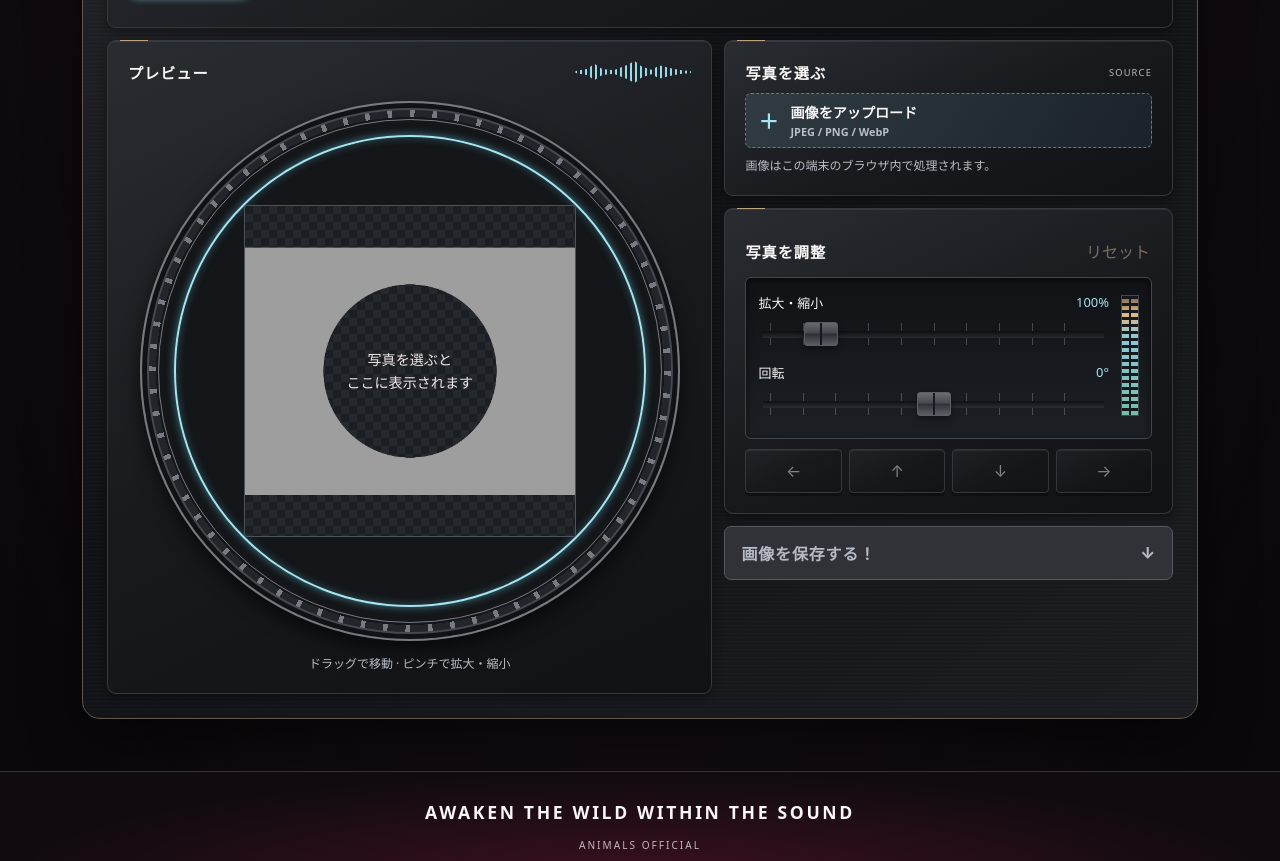
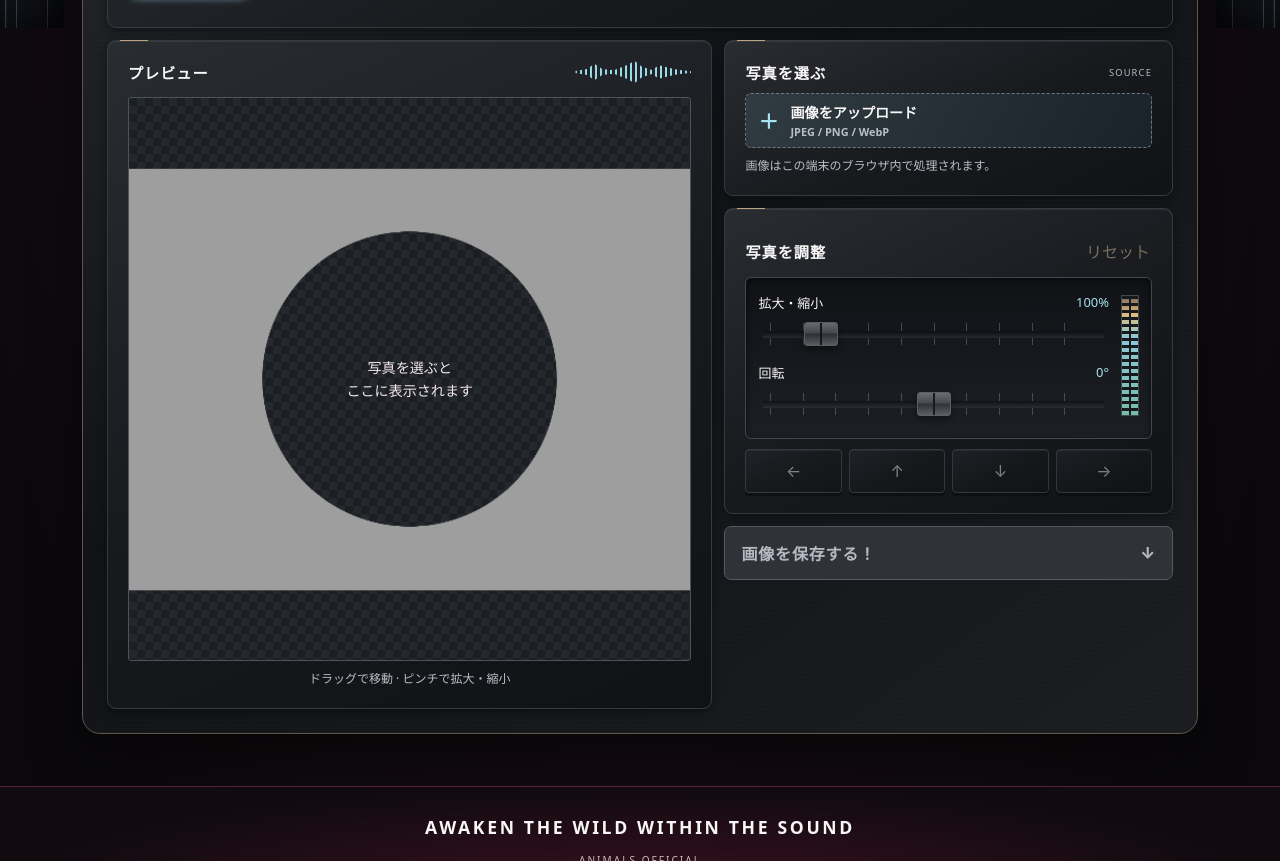
Before and after one commit to animals-official/ring, a plain HTML site: page index.html in a window 1280 px wide. Shown: the part 772-1633 px from the top of the page. Drawn offline with Linux system fonts and the light colour scheme.

Commit message:
Move DJ styling to page side background and maximize preview

```diff
--- a/style.css
+++ b/style.css
@@ -328,3 +328,28 @@ footer small { color: var(--muted); font-size: .63rem; letter-spacing: .2em; }
 @media (max-width:720px) { .workspace { grid-template-columns:minmax(0,1fr); grid-template-areas:"brand" "rings" "photo" "preview" "adjust" "actions"; grid-template-rows:auto; gap:10px; } .jog-wheel { max-width:430px; } }
 /* Keep the entire square export visible inside the circular bezel. */
 .workspace .stage { width:62%; border-radius:3px; }
+
+/* Full-page side lighting, independent of the editor controls. */
+body { position:relative; isolation:isolate; }
+body::before, body::after {
+  content:""; position:fixed; top:0; bottom:0; width:max(0px,calc((100vw - 1200px)/2 + 24px));
+  pointer-events:none; z-index:-1;
+  background:
+    linear-gradient(90deg,#08090c,transparent 22%,#0b0d12 85%,#08090c),
+    repeating-linear-gradient(135deg,#ffffff09 0 1px,transparent 1px 5px);
+}
+body::before { left:0; }
+body::after { right:0; transform:scaleX(-1); }
+@media (min-width:1250px) {
+  body::before,body::after {
+    background:
+      linear-gradient(90deg,transparent 8%,#8edff080 8.4%,#8edff012 9%,transparent 14%,transparent 25%,#a79be870 25.5%,transparent 27%,transparent 73%,#d6b98c65 73.5%,transparent 75%),
+      repeating-linear-gradient(0deg,transparent 0 36px,#ffffff09 37px 38px,transparent 39px 52px),
+      linear-gradient(110deg,#090a0e,#252932 45%,#111318 46%,#191c23 70%,#090a0e);
+    box-shadow:inset 0 0 35px #000a;
+  }
+}
+.workspace .jog-wheel { display:block; width:100%; max-width:none; aspect-ratio:auto; margin:14px auto 0; border:0; border-radius:0; background:none; box-shadow:none; }
+.workspace .jog-wheel::before,.workspace .jog-wheel::after { display:none; }
+.workspace .jog-wheel .stage { width:100%; max-width:570px; margin:0 auto; border-radius:3px; box-shadow:none; }
+@media (max-width:720px) { body::before,body::after { display:none; } .workspace .jog-wheel .stage { max-width:430px; } }
```
